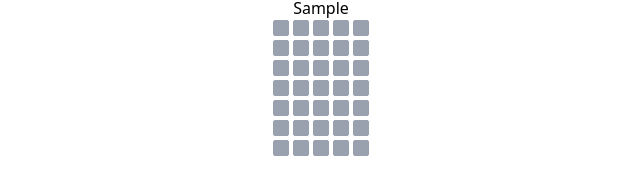
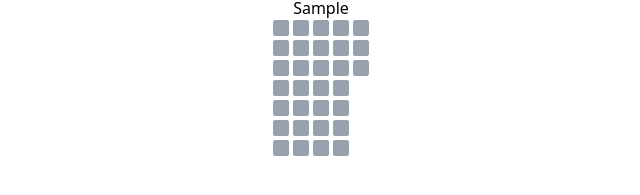
Before and after one commit to Chrovo/systems.fyi, a React (Vite) app in the folder systems.fyi/: page / in a window 1280 px wide. Both pictures are taken after typing "Sample" into the empty fields and a click on the button "add habit". Shown: the part 141-336 px from the top of the page, without its empty margins (319-959 px from the left). Built offline with nearby package versions, Linux system fonts and the light colour scheme.

Commit message:
Do not add dates from future + hover

```diff
--- a/systems.fyi/src/Square.tsx
+++ b/systems.fyi/src/Square.tsx
@@ -7,7 +7,12 @@ type BoxProps = {
 const Box = ({date}: BoxProps) => {
     const [color, setColor] = useState("bg-gray-400");
     return (
-        <div className={`${color} w-4 h-4 rounded-xs border border-gray-400`} onClick={() => setColor("bg-green-400")} />
+        <div className="group relative inline-block">
+            <div className={`${color} w-4 h-4 rounded-xs border border-gray-400`} onClick={() => setColor("bg-green-400")} />
+            <div className="absolute hidden group-hover:block bg-white border border-gray-300 rounded-md p-2">
+                {date.getMonth()}/{date.getDate()}/{date.getFullYear()}
+            </div>
+        </div>
     )
 }
 
--- a/systems.fyi/src/System.tsx
+++ b/systems.fyi/src/System.tsx
@@ -10,6 +10,7 @@ const days = new Array();
 while (day < today) {
   const week = new Array();
   for (let i = 0; i < 7; i++) {
+    if (day > today) break;
     week.push(new Date(day));
     day.setDate(day.getDate() + 1);
   }
```
